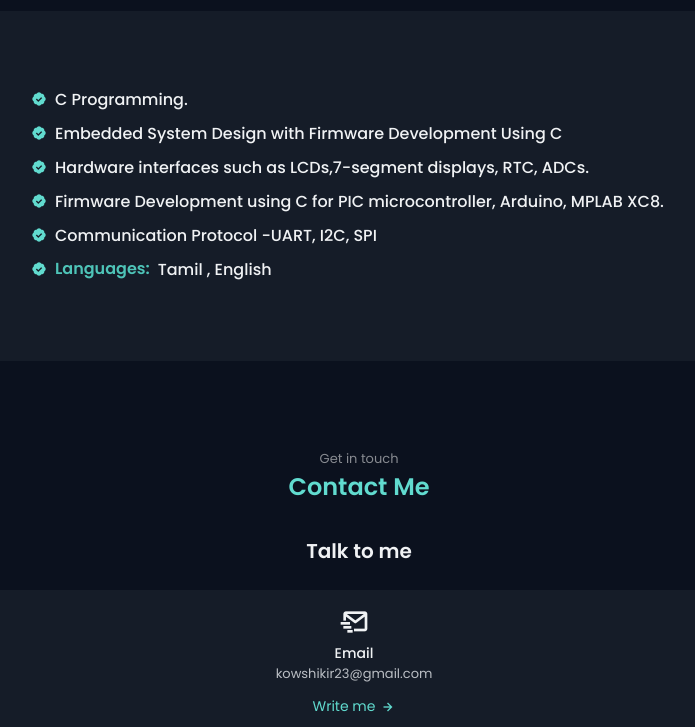
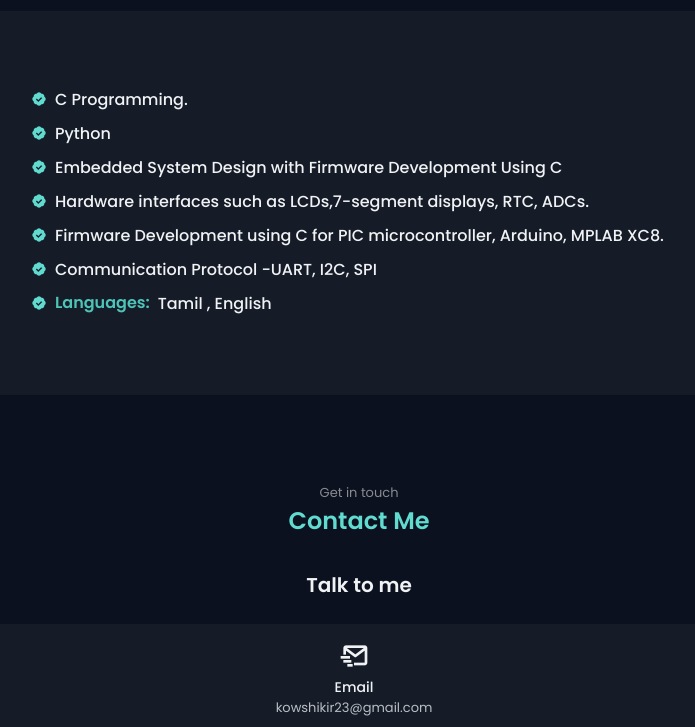
Before and after one commit to kowshiki-r/portfolio, a plain HTML site: page index.html in a window 1280 px wide. Shown: the part 2300-3027 px from the top of the page, without its empty margins (281-976 px from the left). Drawn offline with nearby package versions, Linux system fonts and the light colour scheme.

Commit message:
Update index.html

```diff
--- a/index.html
+++ b/index.html
@@ -187,6 +187,14 @@
 
                 </div>
               </div>
+                <div class="skills__data">
+                <i class="bx bxs-badge-check"></i>
+
+                <div>
+                  <h3 class="skills__name">Python</h3>
+
+                </div>
+              </div>
               <div class="skills__data">
                 <i class="bx bxs-badge-check"></i>
 
```
